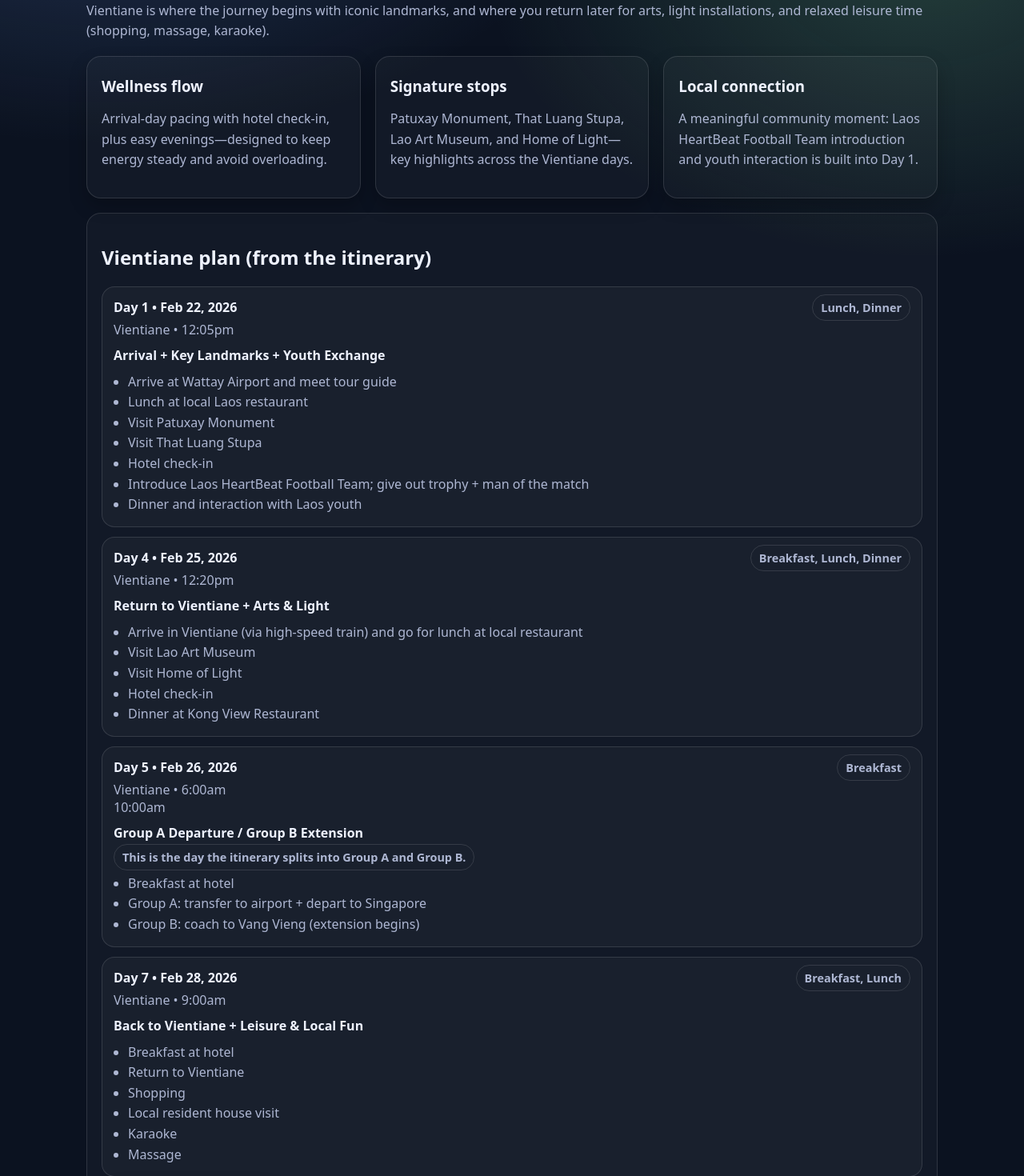
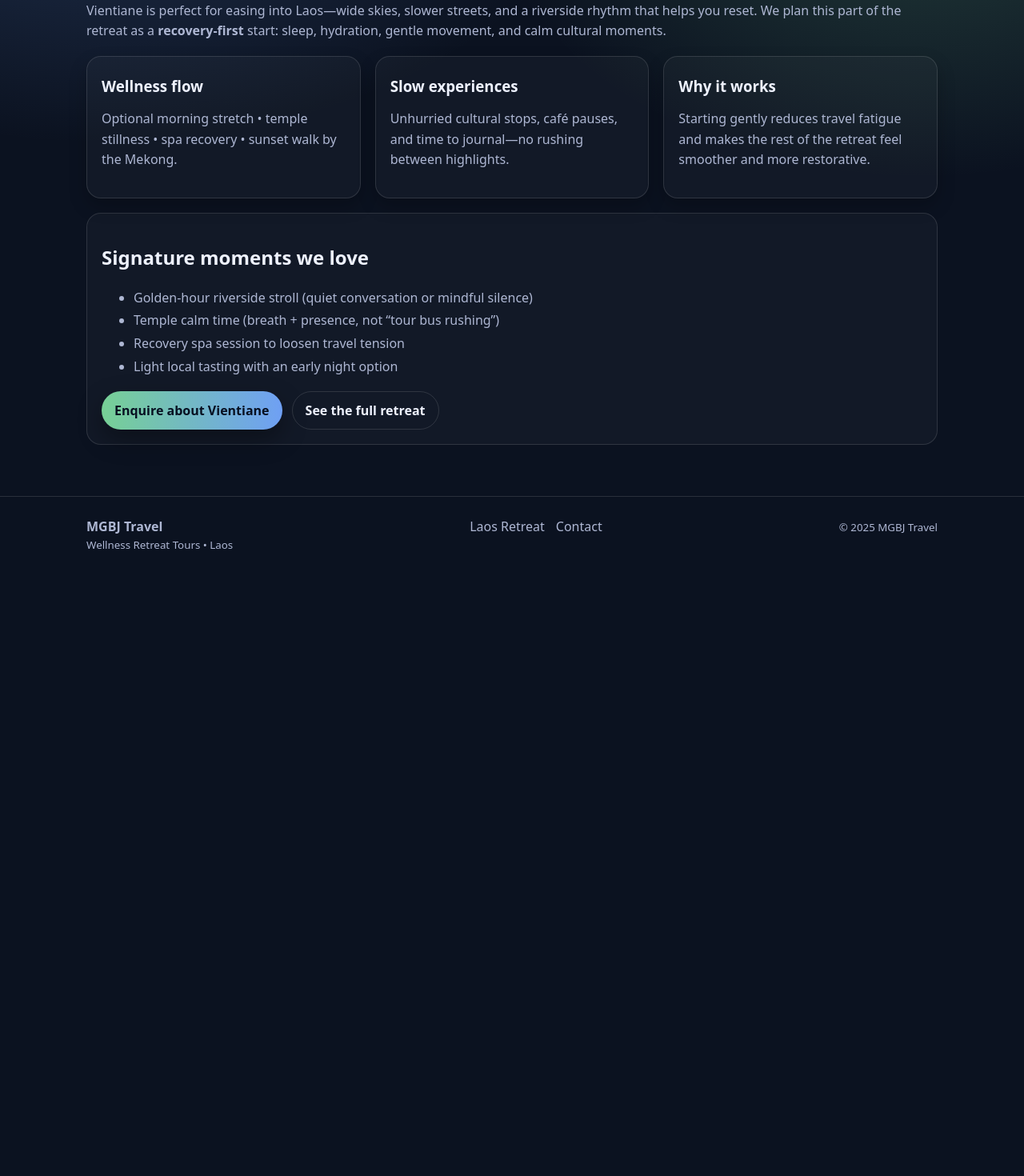
Before and after one commit to jgtann/mgbjtravel, a React (Vite) app: page /vientiane in a window 1280 px wide. Shown: the part 260-1730 px from the top of the page at 80% size. After the commit the page ends 977 px from the top, so only its background shows below. Built offline with nearby package versions, Linux system fonts and the light colour scheme.

Commit message:
restore original vientiane

```diff
--- a/src/pages/Vientiane.jsx
+++ b/src/pages/Vientiane.jsx
@@ -1,85 +1,5 @@
 import React from "react";
 import { Link } from "react-router-dom";
-
-const vientianePlan = [
-  {
-    dayLabel: "Day 1",
-    date: "Feb 22, 2026",
-    base: "Vientiane",
-    time: ["12:05pm"],
-    title: "Arrival + Key Landmarks + Youth Exchange",
-    bullets: [
-      "Arrive at Wattay Airport and meet tour guide",
-      "Lunch at local Laos restaurant",
-      "Visit Patuxay Monument",
-      "Visit That Luang Stupa",
-      "Hotel check-in",
-      "Introduce Laos HeartBeat Football Team; give out trophy + man of the match",
-      "Dinner and interaction with Laos youth",
-    ],
-    meals: "Lunch, Dinner",
-  },
-  {
-    dayLabel: "Day 4",
-    date: "Feb 25, 2026",
-    base: "Vientiane",
-    time: ["12:20pm"],
-    title: "Return to Vientiane + Arts & Light",
-    bullets: [
-      "Arrive in Vientiane (via high-speed train) and go for lunch at local restaurant",
-      "Visit Lao Art Museum",
-      "Visit Home of Light",
-      "Hotel check-in",
-      "Dinner at Kong View Restaurant",
-    ],
-    meals: "Breakfast, Lunch, Dinner",
-  },
-  {
-    dayLabel: "Day 5",
-    date: "Feb 26, 2026",
-    base: "Vientiane",
-    time: ["6:00am", "10:00am"],
-    title: "Group A Departure / Group B Extension",
-    bullets: [
-      "Breakfast at hotel",
-      "Group A: transfer to airport + depart to Singapore",
-      "Group B: coach to Vang Vieng (extension begins)",
-    ],
-    meals: "Breakfast",
-    note: "This is the day the itinerary splits into Group A and Group B.",
-  },
-  {
-    dayLabel: "Day 7",
-    date: "Feb 28, 2026",
-    base: "Vientiane",
-    time: ["9:00am"],
-    title: "Back to Vientiane + Leisure & Local Fun",
-    bullets: [
-      "Breakfast at hotel",
-      "Return to Vientiane",
-      "Shopping",
-      "Local resident house visit",
-      "Karaoke",
-      "Massage",
-    ],
-    meals: "Breakfast, Lunch",
-  },
-];
-
-function renderLines(lines) {
-  if (!lines || lines.length === 0) return "—";
-  if (lines.length === 1) return lines[0];
-  return (
-    <>
-      {lines.map((t, i) => (
-        <React.Fragment key={`${t}-${i}`}>
-          {t}
-          {i < lines.length - 1 ? <br /> : null}
-        </React.Fragment>
-      ))}
-    </>
-  );
-}
 
 export default function Vientiane() {
   return (
@@ -88,81 +8,35 @@ export default function Vientiane() {
         <span className="badge">🧘 Destination Spotlight</span>
         <h1>Vientiane: a soft landing for your nervous system</h1>
         <p>
-          Vientiane is where the journey begins with iconic landmarks, and where you return later for arts, light
-          installations, and relaxed leisure time (shopping, massage, karaoke).
+          Vientiane is perfect for easing into Laos—wide skies, slower streets, and a riverside rhythm that helps you reset.
+          We plan this part of the retreat as a <b>recovery-first</b> start: sleep, hydration, gentle movement, and calm cultural moments.
         </p>
 
-        {/* Re-coded to match the earlier "spotlight" layout: 3 cards + a signature panel list */}
         <div className="grid cards" style={{ marginTop: 18 }}>
           <article className="card">
             <h3>Wellness flow</h3>
-            <p>
-              Arrival-day pacing with hotel check-in, plus easy evenings—designed to keep energy steady and avoid overloading.
-            </p>
+            <p>Optional morning stretch • temple stillness • spa recovery • sunset walk by the Mekong.</p>
           </article>
-
           <article className="card">
-            <h3>Signature stops</h3>
-            <p>
-              Patuxay Monument, That Luang Stupa, Lao Art Museum, and Home of Light—key highlights across the Vientiane days.
-            </p>
+            <h3>Slow experiences</h3>
+            <p>Unhurried cultural stops, café pauses, and time to journal—no rushing between highlights.</p>
           </article>
-
           <article className="card">
-            <h3>Local connection</h3>
-            <p>
-              A meaningful community moment: Laos HeartBeat Football Team introduction and youth interaction is built into Day 1.
-            </p>
+            <h3>Why it works</h3>
+            <p>Starting gently reduces travel fatigue and makes the rest of the retreat feel smoother and more restorative.</p>
           </article>
         </div>
 
         <div className="panel" style={{ marginTop: 18 }}>
-          <h2>Vientiane plan (from the itinerary)</h2>
+          <h2>Signature moments we love</h2>
+          <ul style={{ color: "var(--muted)", lineHeight: 1.8 }}>
+            <li>Golden-hour riverside stroll (quiet conversation or mindful silence)</li>
+            <li>Temple calm time (breath + presence, not “tour bus rushing”)</li>
+            <li>Recovery spa session to loosen travel tension</li>
+            <li>Light local tasting with an early night option</li>
+          </ul>
 
-          {vientianePlan.map((d) => (
-            <div
-              key={`${d.dayLabel}-${d.date}`}
-              style={{
-                border: "1px solid var(--line)",
-                borderRadius: 16,
-                padding: 14,
-                background: "rgba(255,255,255,.03)",
-                marginTop: 12,
-              }}
-            >
-              <div style={{ display: "flex", justifyContent: "space-between", gap: 12, flexWrap: "wrap" }}>
-                <div>
-                  <b>
-                    {d.dayLabel} • {d.date}
-                  </b>
-                  <div style={{ marginTop: 6, color: "var(--muted)" }}>
-                    {d.base} • {renderLines(d.time)}
-                  </div>
-                </div>
-
-                <div style={{ textAlign: "right" }}>
-                  <span className="pill">{d.meals}</span>
-                </div>
-              </div>
-
-              <div style={{ marginTop: 10 }}>
-                <b>{d.title}</b>
-                {d.note ? (
-                  <div style={{ marginTop: 8 }}>
-                    <span className="pill">{d.note}</span>
-                  </div>
-                ) : null}
-
-                <ul style={{ margin: "10px 0 0", paddingLeft: 18, color: "var(--muted)", lineHeight: 1.6 }}>
-                  {d.bullets.map((b, i) => (
-                    <li key={`${d.dayLabel}-b-${i}`}>{b}</li>
-                  ))}
-                </ul>
-              </div>
-            </div>
-          ))}
-
-          <div style={{ display: "flex", gap: 12, flexWrap: "wrap", marginTop: 14 }}>
+          <div style={{ display: "flex", gap: 12, flexWrap: "wrap" }}>
             <Link className="btn" to="/contact">
               Enquire about Vientiane
             </Link>
```
